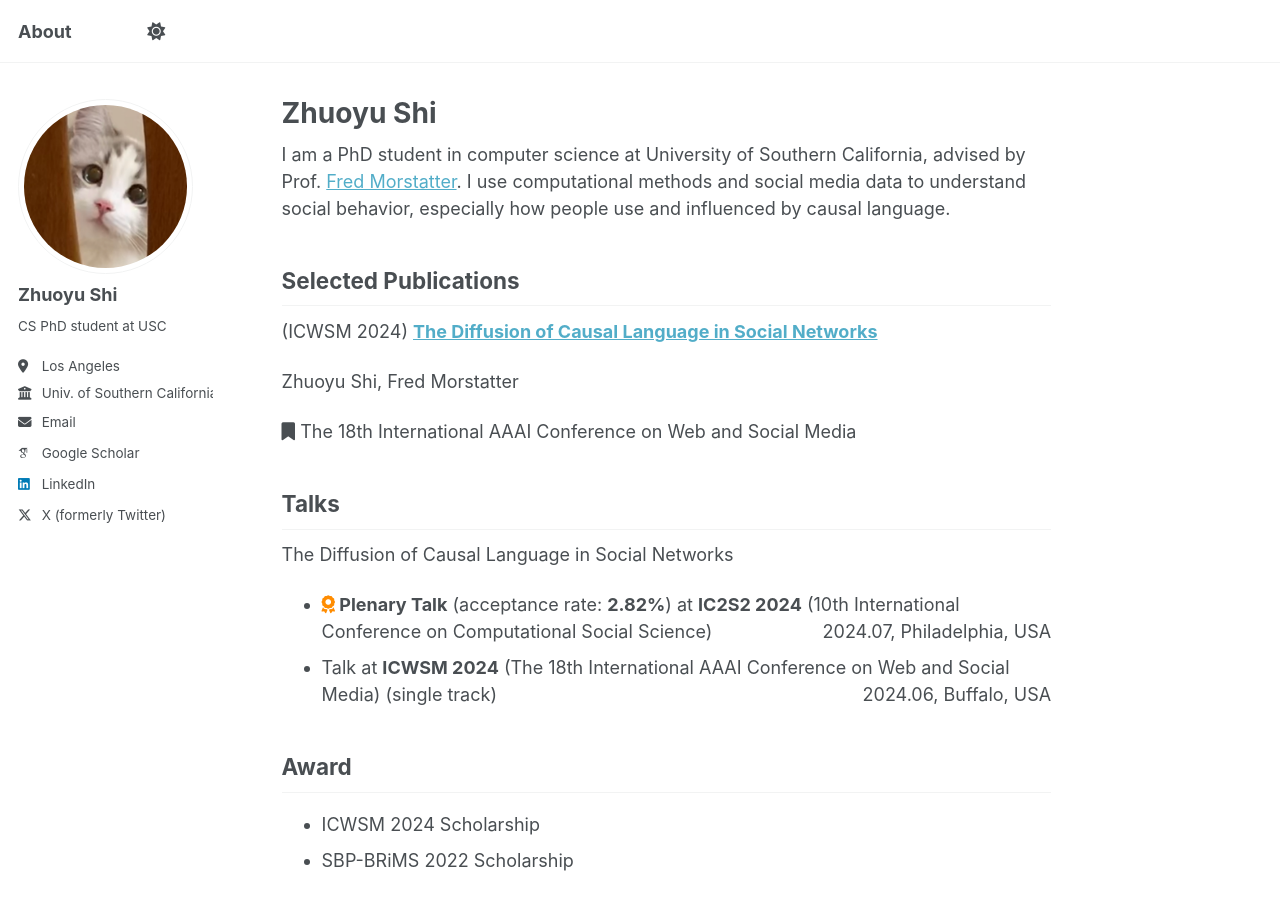
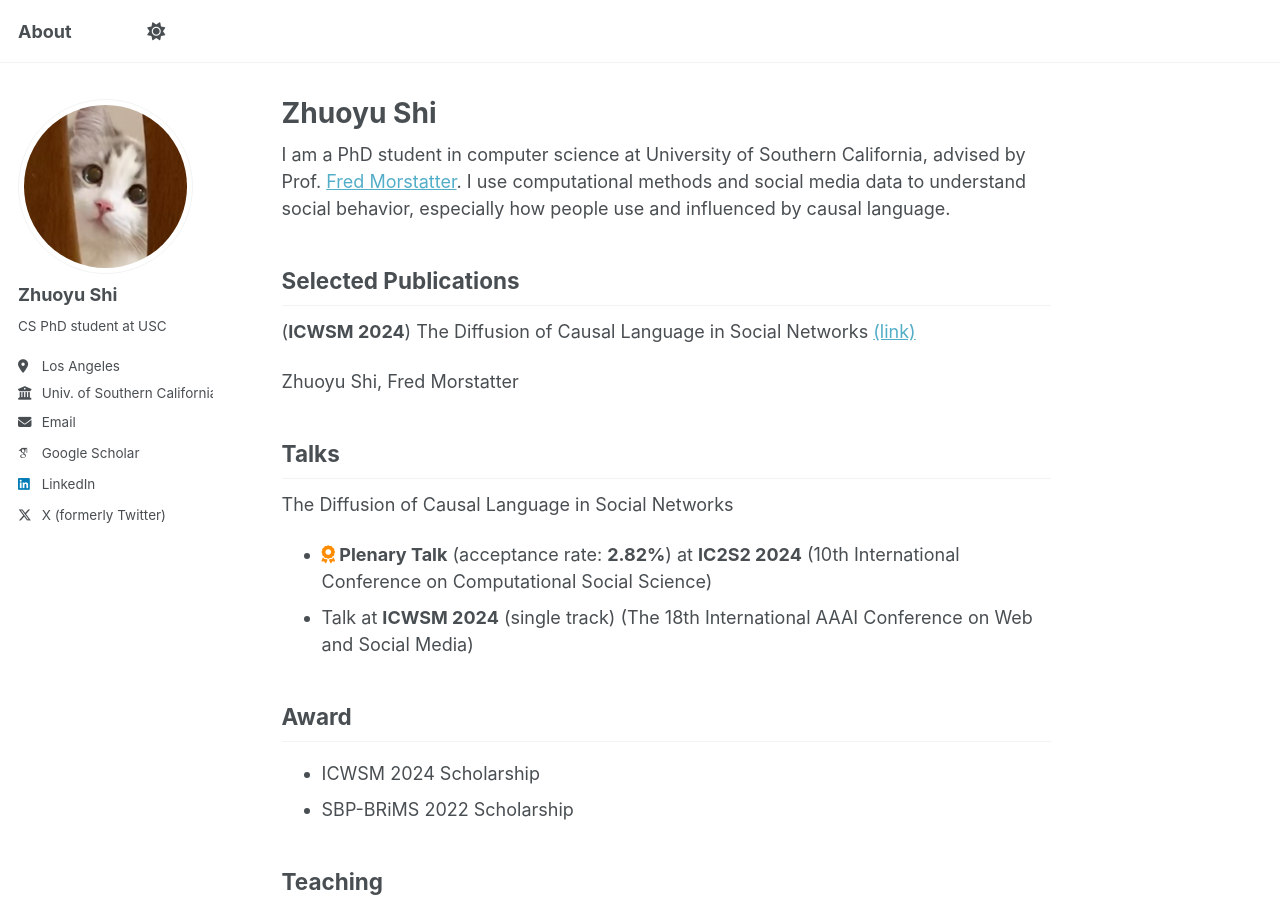
Before and after one commit to ZhuoyuShiii/zhuoyushiii.github.io, a Jekyll site: the page built from _pages/about.md, in a window 1280 px wide and 900 px high. Built offline with Jekyll 4.4.1, drawn with Linux system fonts in a browser that asks for light colours; some web fonts are replaced; a script that is not in the unit is left out.

Commit message:
Update about.md

```diff
--- a/_pages/about.md
+++ b/_pages/about.md
@@ -11,16 +11,18 @@ I am a PhD student in computer science at University of Southern California, adv
 
 
 ## Selected Publications
-(ICWSM 2024) [**The Diffusion of Causal Language in Social Networks**](https://ojs.aaai.org/index.php/ICWSM/article/view/31399)
+(**ICWSM 2024**) The Diffusion of Causal Language in Social Networks [(link)](https://ojs.aaai.org/index.php/ICWSM/article/view/31399)
 
 Zhuoyu Shi, Fred Morstatter
 
-<i class="fa-regular fa-bookmark"></i> The 18th International AAAI Conference on Web and Social Media
+<!-- <i class="fa-regular fa-bookmark"></i> The 18th International AAAI Conference on Web and Social Media -->
 
 ## Talks
 The Diffusion of Causal Language in Social Networks
-- **<i style="color:#FF8C00" class="fa-solid fa-award"></i> Plenary Talk** (acceptance rate: **2.82%**) at **IC2S2 2024** (10th International Conference on Computational Social Science) <span style="float:right;">2024.07, Philadelphia, USA</span>
-- Talk at **ICWSM 2024** (The 18th International AAAI Conference on Web and Social Media) (single track) <span style="float:right;">2024.06, Buffalo, USA</span>
+- **<i style="color:#FF8C00" class="fa-solid fa-award"></i> Plenary Talk** (acceptance rate: **2.82%**) at **IC2S2 2024** (10th International Conference on Computational Social Science)
+<!-- <span style="float:right;">2024.07, Philadelphia, USA</span> -->
+- Talk at **ICWSM 2024** (single track) (The 18th International AAAI Conference on Web and Social Media)
+<!-- <span style="float:right;">2024.06, Buffalo, USA</span> -->
 
 
 ## Award
```
